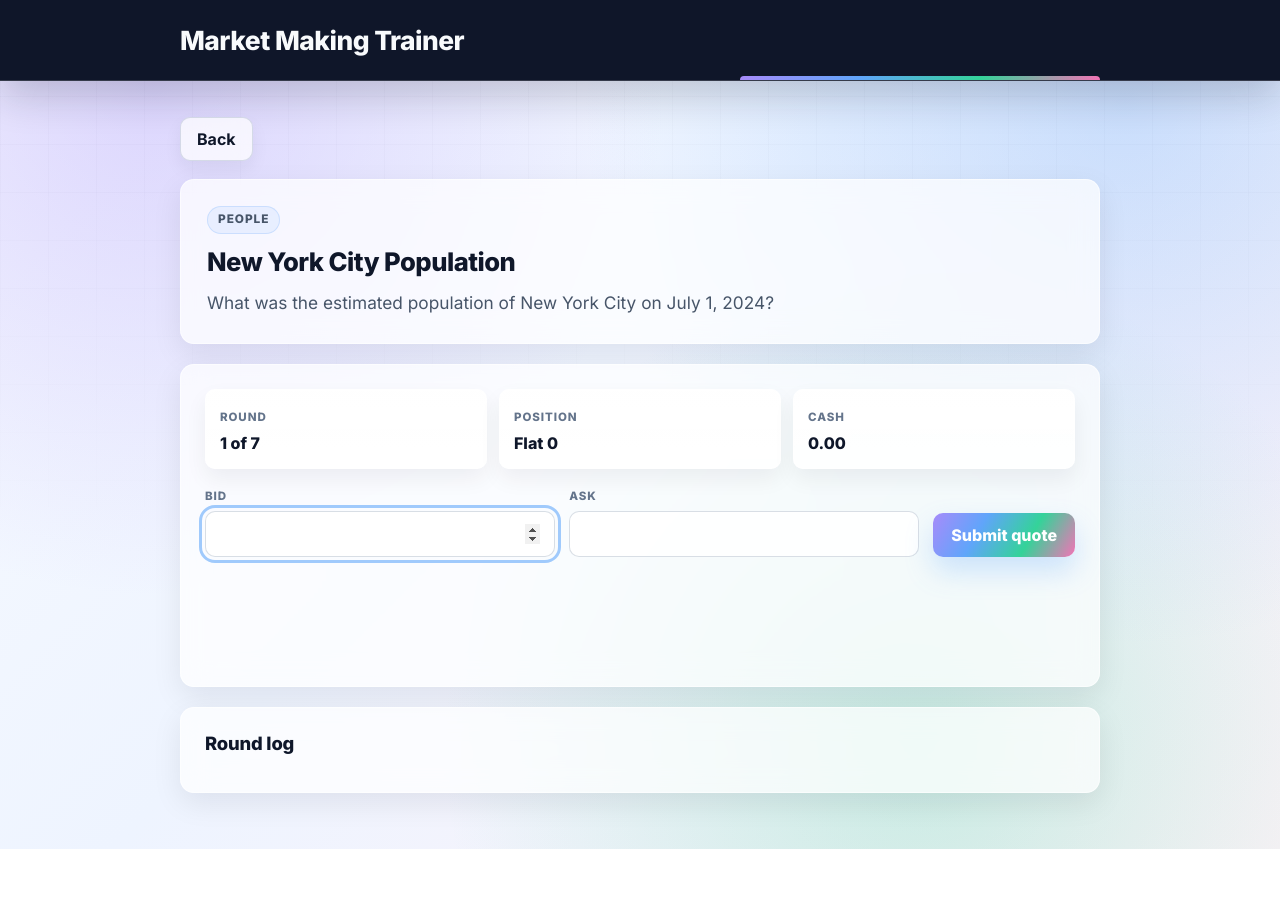
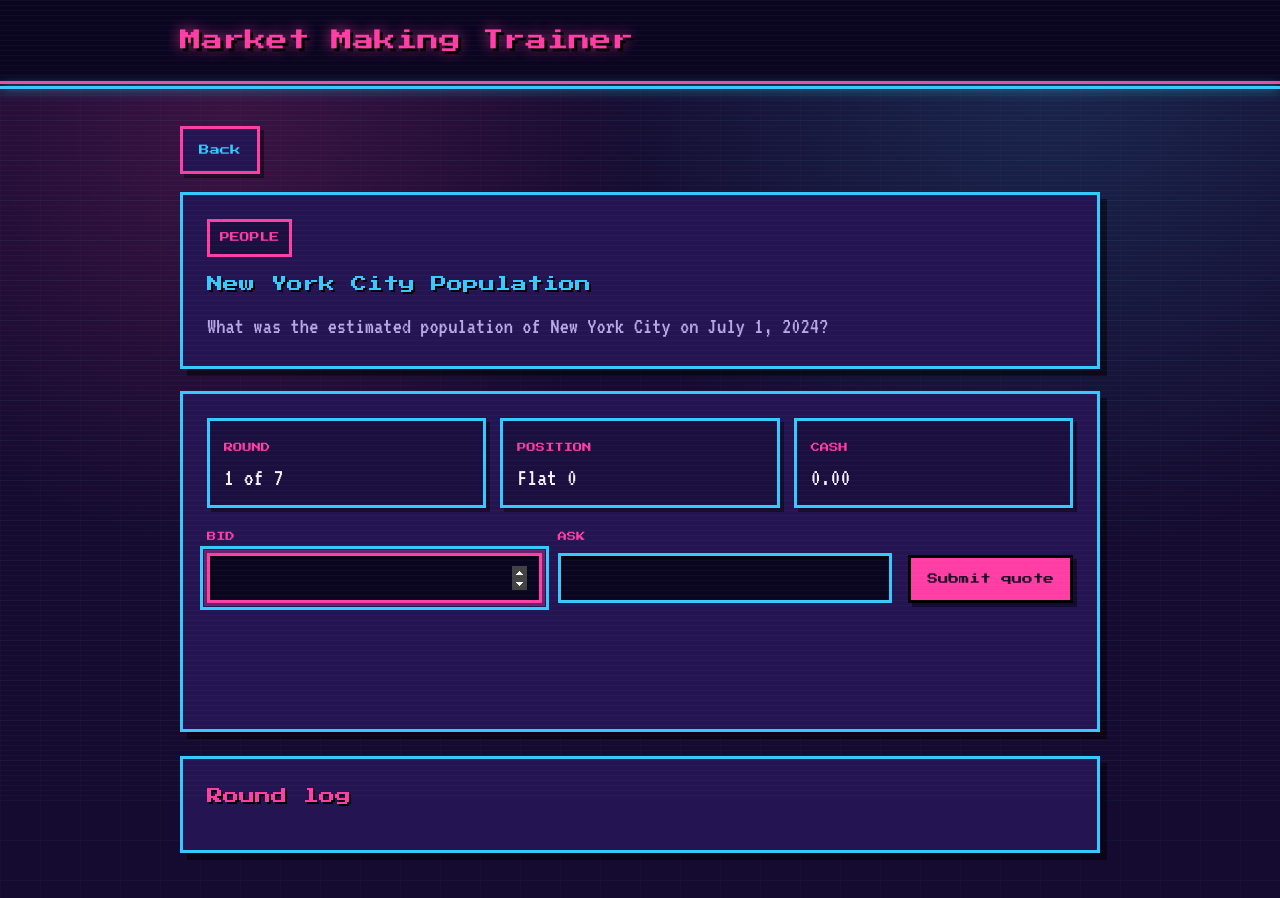
Before and after one commit to anuyaya27/Market_Making_Game_, a website with bundled scripts: page index.html in a window 1280 px wide. Both pictures are taken after a click on the button "New York City Population". Before the commit the page ends 849 px from the top, so only its background shows below. Built offline with nearby package versions, Linux system fonts and the light colour scheme.

Commit message:
gaming ui

```diff
--- a/css/styles.css
+++ b/css/styles.css
@@ -1,26 +1,22 @@
 :root {
-  color-scheme: light;
-  --font-sans: "Inter", system-ui, -apple-system, BlinkMacSystemFont, "Segoe UI", sans-serif;
-  --canvas: #eef4ff;
-  --chrome: #0f1629;
-  --chrome-soft: #16213a;
-  --text: #0f172a;
-  --text-secondary: #475569;
-  --muted: #64748b;
-  --glass-fallback: #f8fbff;
-  --glass: rgba(255, 255, 255, 0.72);
-  --glass-strong: rgba(255, 255, 255, 0.84);
-  --glass-border: rgba(255, 255, 255, 0.55);
-  --shadow: 0 10px 30px rgba(2, 6, 23, 0.08);
-  --shadow-lift: 0 18px 46px rgba(15, 23, 42, 0.14);
-  --accent: linear-gradient(120deg, #a78bfa, #60a5fa, #34d399, #f472b6);
-  --focus: #60a5fa;
-  --panel-radius: 14px;
-  --control-radius: 10px;
-  --green: #047857;
-  --green-soft: rgba(16, 185, 129, 0.14);
-  --red: #b91c1c;
-  --red-soft: rgba(248, 113, 113, 0.14);
+  color-scheme: dark;
+  --font-pixel: "Press Start 2P", system-ui, sans-serif;
+  --font-terminal: "VT323", "Courier New", monospace;
+  --canvas: #150b30;
+  --canvas-deep: #0b0620;
+  --panel: #241452;
+  --panel-deep: #1b0f3f;
+  --pink: #ff3ea5;
+  --blue: #35c9ff;
+  --mid-blue: #4d7cff;
+  --text: #f4f0ff;
+  --text-secondary: #b9a8e6;
+  --green: #3df07a;
+  --red: #ff5252;
+  --border-size: 3px;
+  --shadow: 4px 4px 0 rgba(0, 0, 0, 0.45);
+  --shadow-lg: 7px 7px 0 rgba(0, 0, 0, 0.5);
+  --pressed-shadow: 2px 2px 0 rgba(0, 0, 0, 0.55);
 }
 
 * {
@@ -35,29 +31,35 @@ body {
   min-height: 100vh;
   margin: 0;
   background:
-    radial-gradient(circle at 12% 10%, rgba(167, 139, 250, 0.32), transparent 32rem),
-    radial-gradient(circle at 88% 12%, rgba(96, 165, 250, 0.28), transparent 34rem),
-    radial-gradient(circle at 72% 88%, rgba(52, 211, 153, 0.24), transparent 30rem),
-    linear-gradient(135deg, #f8fbff 0%, var(--canvas) 45%, #fdf2f8 100%);
+    radial-gradient(circle at 18% 14%, rgba(255, 62, 165, 0.16), transparent 26rem),
+    radial-gradient(circle at 82% 8%, rgba(53, 201, 255, 0.14), transparent 30rem),
+    linear-gradient(rgba(53, 201, 255, 0.035) 1px, transparent 1px),
+    linear-gradient(90deg, rgba(255, 62, 165, 0.03) 1px, transparent 1px),
+    var(--canvas);
+  background-size: auto, auto, 40px 40px, 40px 40px, auto;
   color: var(--text);
-  font-family: var(--font-sans);
+  font-family: var(--font-terminal);
+  font-size: 1.35rem;
 }
 
-body::before {
+body::after {
   content: "";
   position: fixed;
   inset: 0;
+  z-index: 20;
   pointer-events: none;
-  background-image:
-    linear-gradient(rgba(15, 23, 42, 0.035) 1px, transparent 1px),
-    linear-gradient(90deg, rgba(15, 23, 42, 0.035) 1px, transparent 1px);
-  background-size: 48px 48px;
-  mask-image: linear-gradient(to bottom, rgba(0, 0, 0, 0.6), transparent 70%);
+  background: repeating-linear-gradient(
+    to bottom,
+    rgba(255, 255, 255, 0.028) 0,
+    rgba(255, 255, 255, 0.028) 1px,
+    transparent 1px,
+    transparent 5px
+  );
 }
 
 button,
 input {
-  min-height: 44px;
+  min-height: 48px;
 }
 
 button,
@@ -68,38 +70,38 @@ fieldset {
 
 .site-header {
   position: relative;
-  overflow: hidden;
-  border-bottom: 1px solid rgba(255, 255, 255, 0.16);
-  background: var(--chrome);
-  color: #f8fafc;
+  border-bottom: var(--border-size) solid var(--pink);
+  background: var(--canvas-deep);
+  color: var(--pink);
   padding: 24px;
-  box-shadow: 0 14px 40px rgba(15, 22, 41, 0.2);
+  box-shadow: 0 6px 0 rgba(0, 0, 0, 0.5);
 }
 
 .site-header::after {
   content: "";
   position: absolute;
-  right: max(24px, calc((100vw - 920px) / 2));
-  bottom: 0;
-  width: min(360px, 42vw);
-  height: 4px;
-  background: var(--accent);
-  border-radius: 999px 999px 0 0;
+  left: 0;
+  right: 0;
+  bottom: -8px;
+  height: 3px;
+  background: var(--blue);
+  box-shadow: 0 0 12px var(--blue);
 }
 
 .site-header h1 {
-  position: relative;
   width: min(100%, 920px);
   margin: 0 auto;
-  font-size: clamp(1.65rem, 2vw, 2.15rem);
-  font-weight: 800;
-  letter-spacing: -0.02em;
+  color: var(--pink);
+  font-family: var(--font-pixel);
+  font-size: clamp(0.9rem, 1.75vw, 1.35rem);
+  font-weight: 400;
+  line-height: 1.55;
+  text-shadow: 3px 3px 0 #000000, 0 0 14px rgba(255, 62, 165, 0.75);
 }
 
 .site-main {
-  position: relative;
-  min-height: calc(100vh - 88px);
-  padding: 36px 24px 56px;
+  min-height: calc(100vh - 96px);
+  padding: 42px 24px 58px;
 }
 
 .view {
@@ -112,77 +114,70 @@ fieldset {
 .game-panel,
 .round-log-section,
 .results-section {
-  background-color: var(--glass-fallback);
-  background: var(--glass);
-  border: 1px solid var(--glass-border);
-  border-radius: var(--panel-radius);
-  box-shadow: var(--shadow);
-  backdrop-filter: blur(14px);
-  -webkit-backdrop-filter: blur(14px);
+  border: var(--border-size) solid var(--blue);
+  border-radius: 0;
+  background: var(--panel);
+  box-shadow: var(--shadow-lg);
 }
 
 .view-header {
-  position: relative;
-  overflow: hidden;
-  margin-bottom: 18px;
-  padding: 26px;
+  margin-bottom: 20px;
+  padding: 24px;
+  border-color: var(--pink);
 }
 
 .view-header h2,
-.scenario-detail h2 {
+.scenario-detail h2,
+.round-log-section h3,
+.results-section h3 {
   margin: 0;
-  color: var(--text);
-  font-size: clamp(1.35rem, 2vw, 1.75rem);
-  font-weight: 800;
-  letter-spacing: -0.02em;
+  color: var(--blue);
+  font-family: var(--font-pixel);
+  font-size: clamp(0.78rem, 1.45vw, 1rem);
+  font-weight: 400;
+  line-height: 1.7;
+  text-shadow: 2px 2px 0 #000000;
 }
 
 .scenario-list {
   display: grid;
-  gap: 14px;
+  gap: 16px;
 }
 
 .scenario-button,
 .back-button,
 .secondary-button {
-  border: 1px solid rgba(148, 163, 184, 0.34);
-  border-radius: var(--control-radius);
-  background-color: var(--glass-fallback);
-  background: rgba(255, 255, 255, 0.72);
+  border: var(--border-size) solid var(--pink);
+  border-radius: 0;
+  background: var(--panel);
   color: var(--text);
   cursor: pointer;
   font: inherit;
-  box-shadow: 0 8px 18px rgba(15, 23, 42, 0.06);
-  backdrop-filter: blur(14px);
-  -webkit-backdrop-filter: blur(14px);
+  box-shadow: var(--shadow);
   transition:
-    border-color 160ms ease,
-    box-shadow 160ms ease,
-    transform 160ms ease,
-    background 160ms ease;
+    background 120ms linear,
+    border-color 120ms linear,
+    box-shadow 120ms linear,
+    color 120ms linear,
+    transform 120ms linear;
 }
 
 .scenario-button {
   width: 100%;
   padding: 22px 24px;
+  color: var(--text);
+  font-family: var(--font-pixel);
+  font-size: clamp(0.68rem, 1.1vw, 0.82rem);
+  line-height: 1.7;
   text-align: left;
-  font-weight: 750;
 }
 
 .scenario-button:hover,
 .scenario-button:focus-visible {
-  border-color: rgba(96, 165, 250, 0.9);
-  box-shadow: var(--shadow-lift);
-  transform: translateY(-2px);
-}
-
-.back-button:hover,
-.back-button:focus-visible,
-.secondary-button:hover,
-.secondary-button:focus-visible {
-  border-color: rgba(96, 165, 250, 0.9);
-  background: rgba(255, 255, 255, 0.92);
-  box-shadow: 0 12px 26px rgba(15, 23, 42, 0.1);
+  border-color: var(--blue);
+  color: var(--blue);
+  box-shadow: 6px 6px 0 rgba(0, 0, 0, 0.55);
+  transform: translate(-2px, -2px);
 }
 
 .scenario-button:focus-visible,
@@ -192,40 +187,49 @@ fieldset {
 .quote-field input:focus,
 .pnl-quiz input:focus,
 .position-quiz input:focus-visible {
-  outline: 3px solid rgba(96, 165, 250, 0.58);
-  outline-offset: 3px;
+  outline: 3px solid var(--blue);
+  outline-offset: 4px;
 }
 
 .back-button {
   margin-bottom: 18px;
   padding: 10px 16px;
-  font-weight: 700;
+  color: var(--blue);
+  font-family: var(--font-pixel);
+  font-size: 0.65rem;
+  line-height: 1.6;
+}
+
+.back-button:hover,
+.back-button:focus-visible,
+.secondary-button:hover,
+.secondary-button:focus-visible {
+  background: var(--mid-blue);
+  color: var(--text);
 }
 
 .scenario-detail {
-  padding: 26px;
+  padding: 24px;
 }
 
 .scenario-unit {
-  display: inline-flex;
-  margin: 0 0 12px;
-  border: 1px solid rgba(96, 165, 250, 0.22);
-  border-radius: 999px;
-  background: rgba(96, 165, 250, 0.1);
-  color: var(--text-secondary);
-  font-size: 0.74rem;
-  font-weight: 800;
-  letter-spacing: 0.08em;
-  line-height: 1;
-  padding: 7px 10px;
+  display: inline-block;
+  margin: 0 0 14px;
+  border: var(--border-size) solid var(--pink);
+  background: var(--panel-deep);
+  color: var(--pink);
+  font-family: var(--font-pixel);
+  font-size: 0.62rem;
+  line-height: 1.6;
+  padding: 8px 10px;
   text-transform: uppercase;
 }
 
 .scenario-prompt {
   margin: 0;
   color: var(--text-secondary);
-  font-size: 1.08rem;
-  line-height: 1.65;
+  font-size: 1.45rem;
+  line-height: 1.35;
 }
 
 .scenario-detail h2 {
@@ -233,52 +237,48 @@ fieldset {
 }
 
 .game-panel {
-  margin-top: 20px;
+  margin-top: 22px;
   padding: 24px;
 }
 
 .game-status {
   display: grid;
   grid-template-columns: repeat(3, minmax(0, 1fr));
-  gap: 12px;
-  margin: 0 0 20px;
-  color: var(--text);
-  line-height: 1.5;
+  gap: 14px;
+  margin: 0 0 22px;
 }
 
 .status-stat {
-  border: 1px solid rgba(255, 255, 255, 0.72);
-  border-radius: var(--control-radius);
-  background-color: var(--glass-fallback);
-  background:
-    linear-gradient(180deg, rgba(255, 255, 255, 0.88), rgba(255, 255, 255, 0.58)),
-    rgba(255, 255, 255, 0.72);
-  box-shadow: inset 0 1px 0 rgba(255, 255, 255, 0.9), 0 10px 22px rgba(15, 23, 42, 0.06);
-  padding: 13px 14px;
+  border: var(--border-size) solid var(--blue);
+  background: var(--panel-deep);
+  box-shadow: var(--shadow);
+  padding: 14px;
 }
 
 .status-label,
 .quote-field label,
 .position-quiz legend,
 .pnl-quiz label {
-  color: var(--muted);
-  font-size: 0.72rem;
-  font-weight: 800;
-  letter-spacing: 0.08em;
+  color: var(--pink);
+  font-family: var(--font-pixel);
+  font-size: 0.58rem;
+  font-weight: 400;
+  line-height: 1.6;
   text-transform: uppercase;
 }
 
 .status-value {
   display: block;
-  margin-top: 4px;
+  margin-top: 8px;
   color: var(--text);
-  font-weight: 800;
+  font-size: 1.55rem;
+  line-height: 1.1;
 }
 
 .quote-form {
   display: grid;
   grid-template-columns: minmax(0, 1fr) minmax(0, 1fr) auto;
-  gap: 14px;
+  gap: 16px;
   align-items: end;
 }
 
@@ -290,98 +290,102 @@ fieldset {
 .quote-field input,
 .pnl-quiz input {
   width: 100%;
-  border: 1px solid rgba(148, 163, 184, 0.36);
-  border-radius: var(--control-radius);
-  background-color: #ffffff;
-  background: rgba(255, 255, 255, 0.88);
+  border: var(--border-size) solid var(--blue);
+  border-radius: 0;
+  background: var(--canvas-deep);
   color: var(--text);
-  font: inherit;
-  font-weight: 600;
-  padding: 12px 14px;
-  box-shadow: inset 0 1px 0 rgba(255, 255, 255, 0.95);
+  font-family: var(--font-terminal);
+  font-size: 1.45rem;
+  line-height: 1;
+  padding: 10px 12px;
+  box-shadow: inset 3px 3px 0 rgba(0, 0, 0, 0.45);
 }
 
-.quote-field input::placeholder,
-.pnl-quiz input::placeholder {
-  color: #94a3b8;
+.quote-field input:focus,
+.pnl-quiz input:focus {
+  border-color: var(--pink);
+  box-shadow: inset 3px 3px 0 rgba(0, 0, 0, 0.45), 0 0 0 3px rgba(255, 62, 165, 0.32);
 }
 
 .submit-button {
-  border: 0;
-  border-radius: var(--control-radius);
-  background: var(--accent);
-  color: #ffffff;
+  border: var(--border-size) solid #000000;
+  border-radius: 0;
+  background: var(--pink);
+  color: #190722;
   cursor: pointer;
-  font: inherit;
-  font-weight: 800;
-  padding: 12px 18px;
-  box-shadow: 0 14px 28px rgba(96, 165, 250, 0.28);
-  transition: box-shadow 160ms ease, transform 160ms ease, filter 160ms ease;
+  font-family: var(--font-pixel);
+  font-size: 0.66rem;
+  line-height: 1.6;
+  padding: 12px 16px;
+  box-shadow: var(--shadow);
+  transition: box-shadow 100ms linear, transform 100ms linear, background 120ms linear;
 }
 
 .submit-button:hover,
 .submit-button:focus-visible {
-  filter: saturate(1.08) brightness(1.02);
-  box-shadow: 0 18px 36px rgba(96, 165, 250, 0.36);
-  transform: translateY(-1px);
+  background: var(--blue);
+  color: #061523;
+}
+
+.submit-button:active {
+  box-shadow: var(--pressed-shadow);
+  transform: translate(2px, 2px);
 }
 
 .submit-button:disabled,
 .quote-field input:disabled {
   cursor: not-allowed;
   opacity: 0.58;
-  transform: none;
 }
 
 .quote-error {
   min-height: 1.4em;
-  margin: 12px 0 0;
+  margin: 14px 0 0;
   color: var(--red);
-  font-weight: 800;
-  line-height: 1.45;
+  font-family: var(--font-pixel);
+  font-size: 0.62rem;
+  line-height: 1.7;
 }
 
 .round-result {
   min-height: 1.5em;
-  margin: 14px 0 0;
+  margin: 16px 0 0;
   color: var(--green);
-  font-weight: 800;
-  line-height: 1.5;
+  font-family: var(--font-pixel);
+  font-size: 0.66rem;
+  line-height: 1.7;
 }
 
 .round-hint {
   min-height: 1.5em;
-  margin: 8px 0 0;
+  margin: 10px 0 0;
   color: var(--text-secondary);
-  line-height: 1.55;
+  line-height: 1.35;
 }
 
 .round-log-section,
 .results-section {
-  margin-top: 20px;
+  margin-top: 24px;
   padding: 24px;
 }
 
 .round-log-section h3,
 .results-section h3 {
-  margin: 0 0 14px;
-  color: var(--text);
-  font-size: 1.15rem;
-  font-weight: 800;
-  letter-spacing: -0.01em;
+  margin-bottom: 16px;
+  color: var(--pink);
 }
 
 .round-log {
   display: grid;
   gap: 10px;
   margin: 0;
-  padding-left: 24px;
+  padding-left: 28px;
   color: var(--text-secondary);
 }
 
 .round-log li {
-  border-bottom: 1px solid rgba(148, 163, 184, 0.22);
-  line-height: 1.55;
+  border-bottom: var(--border-size) solid rgba(53, 201, 255, 0.22);
+  line-height: 1.35;
   padding: 0 0 10px;
 }
 
@@ -392,61 +396,54 @@ fieldset {
 
 .true-value-result,
 .final-summary {
-  position: relative;
-  overflow: hidden;
-  border: 1px solid rgba(255, 255, 255, 0.7);
-  border-radius: var(--panel-radius);
-  background-color: var(--glass-fallback);
-  background:
-    linear-gradient(120deg, rgba(167, 139, 250, 0.18), rgba(96, 165, 250, 0.16), rgba(52, 211, 153, 0.16)),
-    rgba(255, 255, 255, 0.78);
-  box-shadow: 0 12px 28px rgba(15, 23, 42, 0.08);
-  color: var(--text);
-  font-size: 1.1rem;
-  font-weight: 800;
-  line-height: 1.5;
-  padding: 16px 18px;
+  border: var(--border-size) solid var(--green);
+  background: #102a2c;
+  color: var(--green);
+  box-shadow: var(--shadow-lg);
+  font-family: var(--font-pixel);
+  font-size: clamp(0.66rem, 1vw, 0.82rem);
+  line-height: 1.75;
+  padding: 16px;
+  text-shadow: 2px 2px 0 #000000;
 }
 
 .true-value-result {
-  margin: 0 0 20px;
+  margin: 0 0 22px;
 }
 
 .quiz-form {
   display: grid;
-  gap: 18px;
-  margin-bottom: 18px;
+  gap: 20px;
+  margin-bottom: 20px;
 }
 
 .position-quiz {
   display: flex;
   flex-wrap: wrap;
-  gap: 10px 14px;
+  gap: 12px 16px;
   margin: 0;
-  border: 1px solid rgba(148, 163, 184, 0.28);
-  border-radius: var(--panel-radius);
-  background: rgba(255, 255, 255, 0.52);
+  border: var(--border-size) solid var(--blue);
+  background: var(--panel-deep);
   padding: 16px;
 }
 
 .position-quiz legend {
-  padding: 0 6px;
+  padding: 0 8px;
 }
 
 .position-quiz label {
   display: inline-flex;
   gap: 8px;
   align-items: center;
-  min-height: 44px;
-  border-radius: 999px;
+  min-height: 48px;
   color: var(--text);
   cursor: pointer;
-  font-weight: 700;
+  font-size: 1.35rem;
   padding: 4px 8px;
 }
 
 .position-quiz input {
-  accent-color: #60a5fa;
+  accent-color: var(--pink);
 }
 
 .pnl-quiz {
@@ -460,113 +457,113 @@ fieldset {
 
 .quiz-feedback {
   display: grid;
-  gap: 10px;
-  margin-bottom: 20px;
+  gap: 12px;
+  margin-bottom: 22px;
 }
 
 .feedback-item {
   margin: 0;
-  border-radius: var(--control-radius);
-  background: rgba(255, 255, 255, 0.56);
-  line-height: 1.55;
+  border: var(--border-size) solid var(--mid-blue);
+  background: var(--panel-deep);
+  line-height: 1.35;
   padding: 12px 14px;
+  box-shadow: var(--shadow);
 }
 
 .feedback-correct {
   color: var(--green);
-  font-weight: 800;
+  font-family: var(--font-pixel);
+  font-size: 0.62rem;
+  line-height: 1.7;
 }
 
 .feedback-incorrect {
   color: var(--red);
-  font-weight: 800;
+  font-family: var(--font-pixel);
+  font-size: 0.62rem;
+  line-height: 1.7;
 }
 
 .trade-summary {
   overflow-x: auto;
-  padding: 0 0 6px;
+  padding: 0 0 8px;
 }
 
 .trade-history-table {
-  min-width: 720px;
+  min-width: 760px;
   width: 100%;
-  border-collapse: separate;
-  border-spacing: 0;
-  overflow: hidden;
-  border: 1px solid rgba(148, 163, 184, 0.28);
-  border-radius: var(--panel-radius);
-  background-color: var(--glass-fallback);
-  background: rgba(255, 255, 255, 0.72);
-  box-shadow: 0 10px 24px rgba(15, 23, 42, 0.06);
+  border-collapse: collapse;
+  border: var(--border-size) solid var(--blue);
+  background: var(--panel-deep);
+  box-shadow: var(--shadow);
 }
 
 .trade-history-table th,
 .trade-history-table td {
-  border-bottom: 1px solid rgba(148, 163, 184, 0.24);
-  padding: 11px 12px;
+  border: var(--border-size) solid rgba(53, 201, 255, 0.55);
+  padding: 10px 12px;
   text-align: left;
   vertical-align: top;
 }
 
 .trade-history-table th {
-  background: rgba(15, 22, 41, 0.92);
-  color: #f8fafc;
-  font-size: 0.74rem;
-  font-weight: 800;
-  letter-spacing: 0.06em;
+  background: var(--canvas-deep);
+  color: var(--pink);
+  font-family: var(--font-pixel);
+  font-size: 0.56rem;
+  font-weight: 400;
+  line-height: 1.7;
   text-transform: uppercase;
 }
 
-.trade-history-table tr:last-child td {
-  border-bottom: 0;
+.trade-history-table td {
+  color: var(--text);
+  font-size: 1.25rem;
+  line-height: 1.2;
 }
 
 .final-summary {
-  margin: 16px 0 0;
+  margin: 18px 0 0;
 }
 
 .results-actions {
   display: flex;
   flex-wrap: wrap;
-  gap: 12px;
-  margin-top: 22px;
+  gap: 14px;
+  margin-top: 24px;
 }
 
 .secondary-button {
-  padding: 12px 18px;
-  font-weight: 800;
+  border-color: var(--blue);
+  background: transparent;
+  color: var(--blue);
+  font-family: var(--font-pixel);
+  font-size: 0.66rem;
+  line-height: 1.6;
+  padding: 12px 16px;
 }
 
-@supports not ((backdrop-filter: blur(14px)) or (-webkit-backdrop-filter: blur(14px))) {
-  .view-header,
-  .scenario-detail,
-  .game-panel,
-  .round-log-section,
-  .results-section,
-  .scenario-button,
-  .back-button,
-  .secondary-button {
-    background: var(--glass-strong);
-  }
+.secondary-button:active {
+  box-shadow: var(--pressed-shadow);
+  transform: translate(2px, 2px);
 }
 
 @media (max-width: 640px) {
-  .site-header {
-    padding: 18px;
+  body {
+    font-size: 1.25rem;
   }
 
-  .site-header::after {
-    left: 18px;
-    right: 18px;
-    width: auto;
+  .site-header {
+    padding: 18px 14px;
   }
 
   .site-header h1 {
-    font-size: 1.45rem;
+    font-size: 0.78rem;
+    line-height: 1.75;
   }
 
   .site-main {
-    padding: 18px 14px 34px;
+    padding: 28px 14px 40px;
   }
 
   .view-header,
@@ -574,7 +571,26 @@ fieldset {
   .game-panel,
   .round-log-section,
   .results-section {
-    padding: 18px;
+    padding: 16px;
+  }
+
+  .view-header h2,
+  .scenario-detail h2,
+  .round-log-section h3,
+  .results-section h3 {
+    font-size: 0.72rem;
+    line-height: 1.8;
+  }
+
+  .scenario-button,
+  .submit-button,
+  .secondary-button,
+  .back-button {
+    font-size: 0.58rem;
+  }
+
+  .scenario-prompt {
+    font-size: 1.3rem;
   }
 
   .game-status {
--- a/index.html
+++ b/index.html
@@ -6,7 +6,7 @@
     <title>Market Making Trainer</title>
     <link rel="preconnect" href="https://fonts.googleapis.com">
     <link rel="preconnect" href="https://fonts.gstatic.com" crossorigin>
-    <link href="https://fonts.googleapis.com/css2?family=Inter:wght@400;500;600;700;800&display=swap" rel="stylesheet">
+    <link href="https://fonts.googleapis.com/css2?family=Press+Start+2P&family=VT323&display=swap" rel="stylesheet">
     <link rel="stylesheet" href="./css/styles.css">
   </head>
   <body>
```
